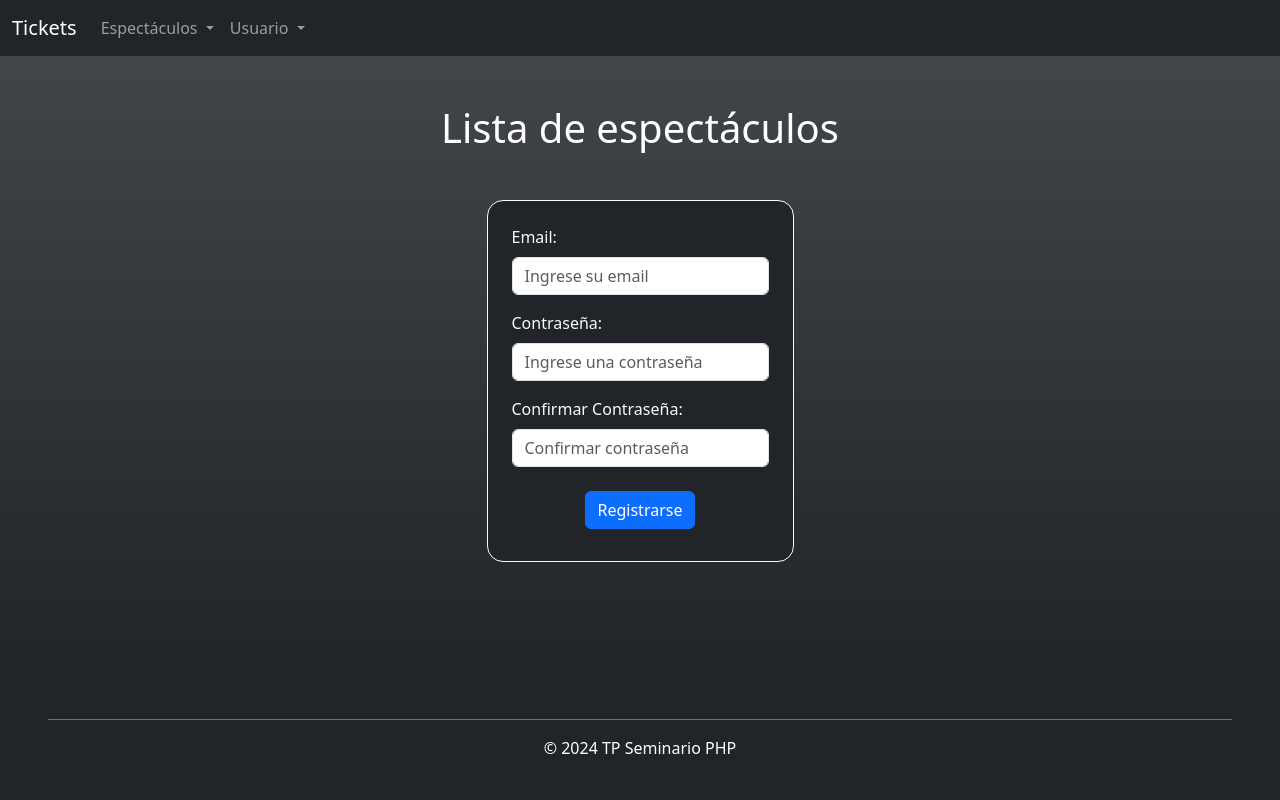
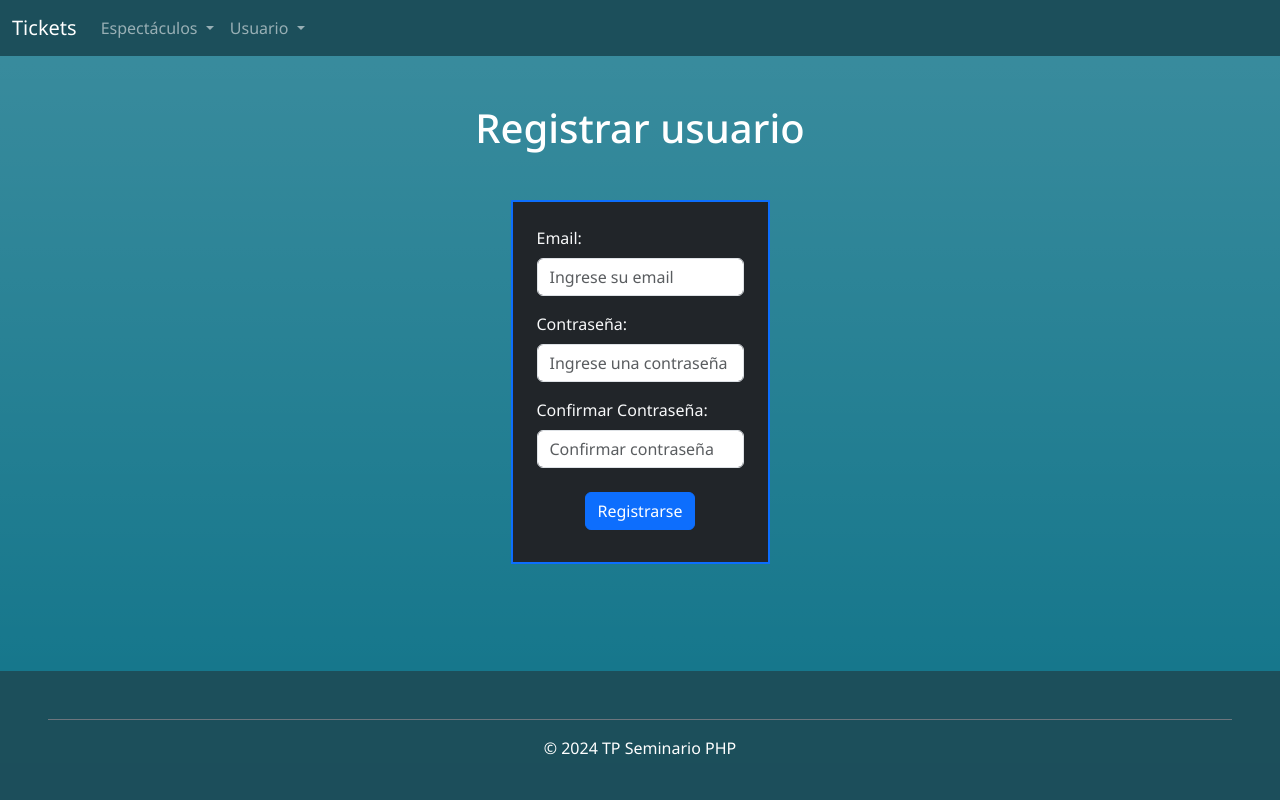
Before and after one commit to santicano2/tp-seminario-php, a CodeIgniter app: page /tp/auth/register_form in a window 1280 px wide. Run offline with CodeIgniter, Linux system fonts and the light colour scheme; some libraries are stand-ins or nearby versions.

Commit message:
cambiados estilos

```diff
--- a/application/controllers/Auth.php
+++ b/application/controllers/Auth.php
@@ -12,7 +12,7 @@ class Auth extends CI_Controller
 	public function register_form()
 	{
 		$main_data = [
-			'title' => 'Lista de espectáculos',
+			'title' => 'Registrar usuario',
 			'innerViewPath' => 'auth/register_form',
 		];
 
--- a/application/views/auth/register_form.php
+++ b/application/views/auth/register_form.php
@@ -3,7 +3,7 @@
 <?php $success = $this->session->flashdata('success'); ?>
 
 <h1 class="text-white my-5"><?php echo $title; ?></h1>
-<form action="<?php echo base_url('auth/register'); ?>" method="POST" class="text-light bg-dark rounded-4 border border-light p-4">
+<form action="<?php echo base_url('auth/register'); ?>" method="POST" class="text-light bg-dark rounded-0 border border-2 border-primary p-4">
   <div class="mb-3">
     <label for="email" class="form-label">Email:</label>
     <input type="email" class="form-control bg-white text-dark border" id="email" name="email" placeholder="Ingrese su email">
--- a/application/views/components/footer.php
+++ b/application/views/components/footer.php
@@ -1,4 +1,4 @@
-<footer class="bg-dark w-100 pb-2 pt-5 px-5">
+<footer class="bg-info bg-opacity-25 w-100 pb-2 pt-5 px-5">
 	<p class="text-center text-white border-top border-secondary py-3">
 		&copy; 2024 TP Seminario PHP
 	</p>
--- a/application/views/components/navbar.php
+++ b/application/views/components/navbar.php
@@ -1,4 +1,4 @@
-<nav class="navbar navbar-expand-lg bg-dark" data-bs-theme="dark">
+<nav class="navbar navbar-expand-lg bg-info bg-opacity-25" data-bs-theme="dark">
 	<div class="container-fluid">
 		<a class="navbar-brand" href="<?php echo base_url('espectaculos'); ?>">Tickets</a>
 		<button
--- a/application/views/espectaculos/create.php
+++ b/application/views/espectaculos/create.php
@@ -1,6 +1,6 @@
 <?php defined('BASEPATH') or exit('No direct script access allowed'); ?>
 <h1 class="text-white my-5"><?php echo $title; ?></h1>
-<form action="<?php echo base_url('espectaculos/store'); ?>" method="POST" class="text-light bg-dark rounded-4 border border-light p-4">
+<form action="<?php echo base_url('espectaculos/store'); ?>" method="POST" class="text-light bg-dark rounded-0 border border-2 border-primary p-4">
   <div class="mb-3">
     <label for="name" class="form-label">Nombre:</label>
     <input type="text" class="form-control bg-white text-dark border" id="name" name="name" placeholder="Ingrese el nombre">
--- a/application/views/espectaculos/edit.php
+++ b/application/views/espectaculos/edit.php
@@ -1,6 +1,6 @@
 <?php defined('BASEPATH') or exit('No direct script access allowed'); ?>
 <h1 class="text-white my-5"><?php echo $title; ?></h1>
-<form action="<?php echo base_url('espectaculos/update/') . $espectaculo->id; ?>" method="POST" class="text-light bg-dark rounded-4 border border-light p-4">
+<form action="<?php echo base_url('espectaculos/update/') . $espectaculo->id; ?>" method="POST" class="text-light bg-dark rounded-0 border border-2 border-primary p-4">
   <div class="mb-3">
     <label for="name" class="form-label">Nombre:</label>
     <input type="text" class="form-control bg-white text-dark border" id="name" name="name" value="<?php echo $espectaculo->name; ?>" placeholder="Ingrese el nombre">
--- a/application/views/layouts/main.php
+++ b/application/views/layouts/main.php
@@ -4,6 +4,9 @@
 <head>
 	<meta charset="UTF-8" />
 	<meta name="viewport" content="width=device-width, initial-scale=1.0" />
+	<link rel="preconnect" href="https://fonts.googleapis.com">
+	<link rel="preconnect" href="https://fonts.gstatic.com" crossorigin>
+	<link href="https://fonts.googleapis.com/css2?family=Noto+Sans:ital,wght@0,100..900;1,100..900&display=swap" rel="stylesheet">
 	<link
 		href="https://cdn.jsdelivr.net/npm/bootstrap@5.3.3/dist/css/bootstrap.min.css"
 		rel="stylesheet"
@@ -12,9 +15,9 @@
 	<title><?php echo 'TP PHP - ', $title ?></title>
 </head>
 
-<body class="d-flex flex-column min-vh-100 m-0 p-0">
+<body class="d-flex flex-column min-vh-100 bg-dark m-0 p-0" style="font-family: 'Noto Sans', sans-serif;">
 	<?php $this->load->view('components/navbar') ?>
-	<main class="d-flex flex-column align-items-center flex-grow-1 bg-dark bg-gradient flex-grow-1 text-white w-100">
+	<main class="d-flex flex-column align-items-center flex-grow-1 bg-info bg-gradient bg-opacity-50 flex-grow-1 text-white w-100">
 		<?php $this->load->view($innerViewPath) ?>
 	</main>
 	<?php $this->load->view('components/footer') ?>
--- a/assets/css/styles.css
+++ /dev/null
@@ -1,3 +0,0 @@
-h1 {
-	color: red;
-}
```
